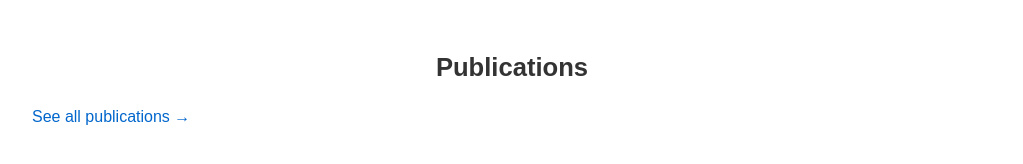
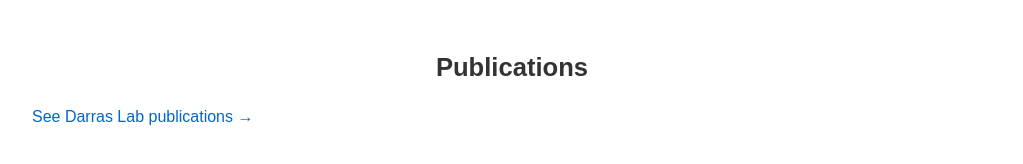
Before and after one commit to lab-darras/lab-darras.github.io, a Jekyll site: the page built from GSSE-research.md, in a window 1280 px wide and 925 px high. Shown: the part 750-914 px from the top of the window, without its empty margins (128-1151 px from the left). Built offline with Jekyll 4.4.1, drawn with Linux system fonts in a browser that asks for light colours.

Commit message:
Update GSSE-research.md

```diff
--- a/GSSE-research.md
+++ b/GSSE-research.md
@@ -18,7 +18,7 @@ Conflicts manifest at multiple biological levels, including genomes, cells, indi
 
 <div class="team-banner">
   <h2>Publications</h2>
-  <p><a href="{{ '/publications.html' | relative_url }}">See all publications →</a></p>
+  <p><a href="{{ '/publications.html#darras' | relative_url }}">See Darras Lab publications →</a></p>
 </div>
 
 <style>
```
